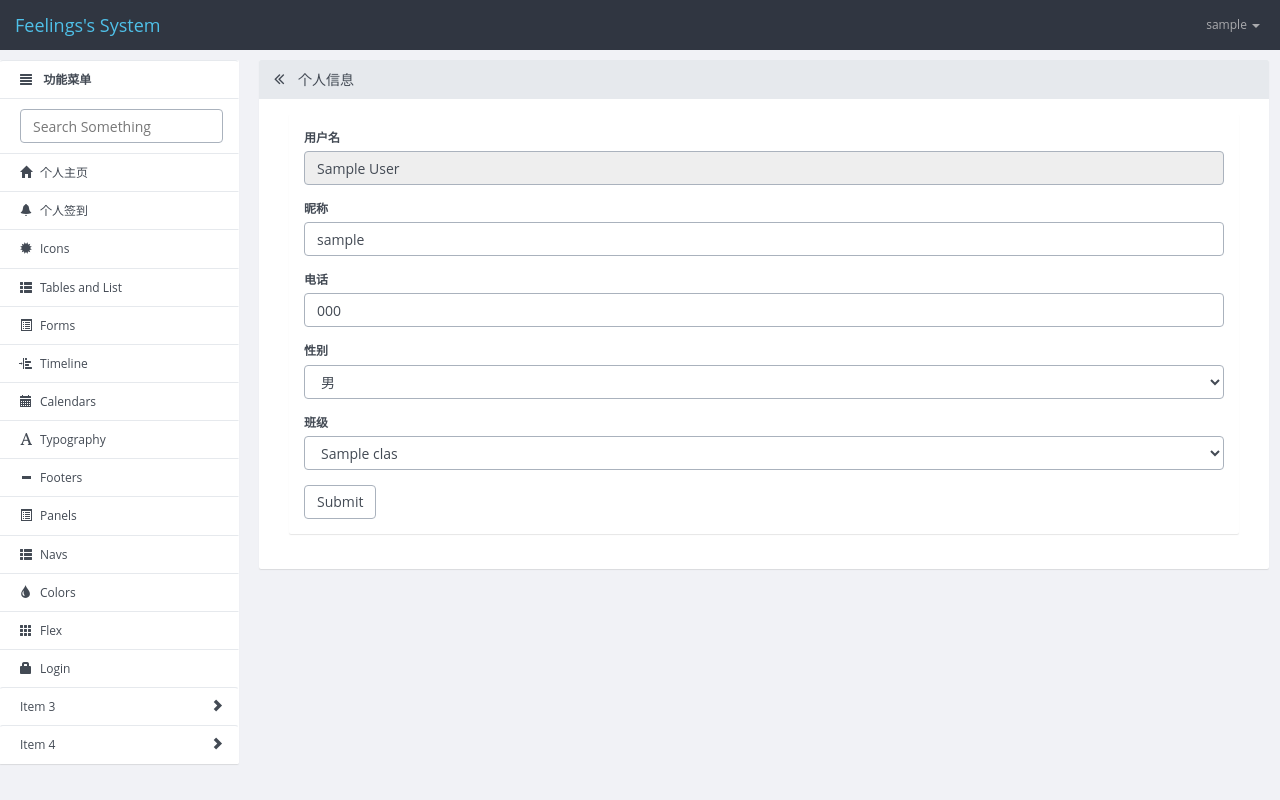
After one commit to FeelingsLw/flask_tree, a Flask app: page /personal/ in a window 1280 px wide; the page is wider, and only the part inside the window is pictured. The commit adds this page. Run offline with Flask 2, Linux system fonts and the light colour scheme; the visitor is signed in with stand-in values (Sample User, id 1); tables that the repository leaves empty hold one stand-in row (values such as "Sample post").

Commit message:
add user

```diff
--- a/apps/__init__.py
+++ b/apps/__init__.py
@@ -7,6 +7,6 @@ app.config.from_object(config)
 
 
 
-from apps.stu import stu
+from apps.user import user
 
-app.register_blueprint(stu)
+app.register_blueprint(user)
--- a/apps/stu/__init__.py
+++ /dev/null
@@ -1,5 +0,0 @@
-from flask import Blueprint
-
-stu = Blueprint('stu', __name__)
-
-from apps.stu import views
--- a/apps/templates/base.html
+++ b/apps/templates/base.html
@@ -2,7 +2,7 @@
 <html>
   <head>
     <meta charset="utf-8">
-    <title>Bootflat-Admin Template</title>
+    <title>{% block title %}{% endblock %}</title>
     <meta name="viewport" content="initial-scale=1, maximum-scale=1, user-scalable=no">
 
     <!-- site css -->
@@ -10,24 +10,14 @@
 
     <!-- HTML5 shim, for IE6-8 support of HTML5 elements. All other JS at the end of file. -->
     <!--[if lt IE 9]>
-      <script src="js/html5shiv.js"></script>
-      <script src="js/respond.min.js"></script>
+      <script src="{{ url_for('static',filename='js/html5shiv.js') }}"></script>
+      <script src="{{ url_for('static',filename='js/respond.min.js') }}"></script>
     <![endif]-->
     <script type="text/javascript" src="{{ url_for('static',filename='dist/js/site.min.js')}}"></script>
-    <style>
-      body {
-        padding-top: 40px;
-        padding-bottom: 40px;
-        background-color: #303641;
-        color: #C1C3C6
-      }
-    </style>
   </head>
+
   <body>
     {% block container %}
     {% endblock %}
-    <div class="clearfix"></div>
-    <br><br>
-    <!--footer-->
   </body>
 </html>
--- /dev/null
+++ b/apps/templates/home.html
@@ -0,0 +1,3 @@
+{% extends 'index_base.html' %}
+
+{% block title %} 主页 {% endblock %}
--- /dev/null
+++ b/apps/templates/index_base.html
@@ -0,0 +1,121 @@
+{% extends 'base.html' %}
+{% block container %}
+    <!--nav-->
+    <nav role="navigation" class="navbar navbar-custom">
+        <div class="container-fluid">
+            <!-- Brand and toggle get grouped for better mobile display -->
+            <div class="navbar-header">
+
+                <a href="#" class="navbar-brand">Feelings's System</a>
+            </div>
+
+            <!-- Collect the nav links, forms, and other content for toggling -->
+            <div id="bs-content-row-navbar-collapse-5" class="collapse navbar-collapse">
+                <ul class="nav navbar-nav navbar-right">
+                    <li class="dropdown">
+                        <a data-toggle="dropdown" class="dropdown-toggle" href="#">
+                            {% if session.nick %}
+                                {{session.nick}}
+                            {% endif %}
+                            <b class="caret"></b>
+                        </a>
+                        <ul role="menu" class="dropdown-menu">
+                            <li class="dropdown-header">Setting</li>
+                            <li><a href="#">Action</a></li>
+                            <li class="divider"></li>
+                            <li class="active"><a href="#">Separated link</a></li>
+                            <li class="divider"></li>
+                            <li class="disabled"><a href="{{ url_for('user.logout') }}">Signout</a></li>
+                        </ul>
+                    </li>
+                </ul>
+
+            </div><!-- /.navbar-collapse -->
+        </div><!-- /.container-fluid -->
+    </nav>
+    <!--header-->
+    <div class="container-fluid">
+        <!--documents-->
+        <div class="row row-offcanvas row-offcanvas-left">
+            <div class="col-xs-6 col-sm-3 sidebar-offcanvas" role="navigation">
+                <ul class="list-group panel">
+                        <li class="list-group-item"><i class="glyphicon glyphicon-align-justify"></i> <b>功能菜单</b></li>
+                    <li class="list-group-item"><input type="text" class="form-control search-query"
+                                                       placeholder="Search Something"></li>
+                    <li class="list-group-item"><a href="{{ url_for('user.personal') }}"><i class="glyphicon glyphicon-home"></i>个人主页
+                    </a></li>
+                       <li class="list-group-item"><a href="alerts.html"><i class="glyphicon glyphicon-bell"></i>个人签到</a>
+                    <li class="list-group-item"><a href="icons.html"><i class="glyphicon glyphicon-certificate"></i>Icons
+                    </a></li>
+                    <li class="list-group-item"><a href="list.html"><i class="glyphicon glyphicon-th-list"></i>Tables
+                        and List </a></li>
+                    <li class="list-group-item"><a href="forms.html"><i
+                            class="glyphicon glyphicon-list-alt"></i>Forms</a></li>
+
+                    </li>
+                    <li class="list-group-item"><a href="timeline.html"><i class="glyphicon glyphicon-indent-left"></i>Timeline</a>
+                    </li>
+                    <li class="list-group-item"><a href="calendars.html"><i class="glyphicon glyphicon-calendar"></i>Calendars</a>
+                    </li>
+                    <li class="list-group-item"><a href="typography.html"><i class="glyphicon glyphicon-font"></i>Typography</a>
+                    </li>
+                    <li class="list-group-item"><a href="footers.html"><i class="glyphicon glyphicon-minus"></i>Footers</a>
+                    </li>
+                    <li class="list-group-item"><a href="panels.html"><i class="glyphicon glyphicon-list-alt"></i>Panels</a>
+                    </li>
+                    <li class="list-group-item"><a href="navs.html"><i class="glyphicon glyphicon-th-list"></i>Navs</a>
+                    </li>
+                    <li class="list-group-item"><a href="colors.html"><i class="glyphicon glyphicon-tint"></i>Colors</a>
+                    </li>
+                    <li class="list-group-item"><a href="flex.html"><i class="glyphicon glyphicon-th"></i>Flex</a></li>
+                    <li class="list-group-item"><a href="login.html"><i class="glyphicon glyphicon-lock"></i>Login</a>
+                    </li>
+                    <li>
+                        <a href="#demo3" class="list-group-item " data-toggle="collapse">Item 3 <span
+                                class="glyphicon glyphicon-chevron-right"></span></a>
+                        <div class="collapse" id="demo3">
+                            <a href="#SubMenu1" class="list-group-item" data-toggle="collapse">Subitem 1 <span
+                                    class="glyphicon glyphicon-chevron-right"></span></a>
+                            <div class="collapse list-group-submenu" id="SubMenu1">
+                                <a href="#" class="list-group-item">Subitem 1 a</a>
+                                <a href="#" class="list-group-item">Subitem 2 b</a>
+                                <a href="#SubSubMenu1" class="list-group-item" data-toggle="collapse">Subitem 3 c <span
+                                        class="glyphicon glyphicon-chevron-right"></span></a>
+                                <div class="collapse list-group-submenu list-group-submenu-1" id="SubSubMenu1">
+                                    <a href="#" class="list-group-item">Sub sub item 1</a>
+                                    <a href="#" class="list-group-item">Sub sub item 2</a>
+                                </div>
+                                <a href="#" class="list-group-item">Subitem 4 d</a>
+                            </div>
+                            <a href="javascript:;" class="list-group-item">Subitem 2</a>
+                            <a href="javascript:;" class="list-group-item">Subitem 3</a>
+                        </div>
+                    </li>
+                    <li>
+                        <a href="#demo4" class="list-group-item " data-toggle="collapse">Item 4 <span
+                                class="glyphicon glyphicon-chevron-right"></span></a>
+                    <li class="collapse" id="demo4">
+                        <a href="" class="list-group-item">Subitem 1</a>
+                        <a href="" class="list-group-item">Subitem 2</a>
+                        <a href="" class="list-group-item">Subitem 3</a>
+                    </li>
+                    </li>
+                </ul>
+            </div>
+            <div class="col-xs-12 col-sm-9 content">
+                <div class="panel panel-default">
+                    <div class="panel-heading">
+                        <h3 class="panel-title"><a href="javascript:void(0);" class="toggle-sidebar"><span
+                                class="fa fa-angle-double-left" data-toggle="offcanvas"
+                                title="Maximize Panel"></span></a>{% block panel_title %}{% endblock %}</h3>
+                    </div>
+                    <div class="panel-body">
+                        {% block info %}{% endblock %}
+                    </div><!-- panel body -->
+                </div>
+            </div><!-- content -->
+        </div>
+    </div>
+    <!--footer-->
+
+{% endblock %}
--- /dev/null
+++ b/apps/templates/user/personal.html
@@ -0,0 +1,58 @@
+{% extends 'index_base.html' %}
+{% block title %}
+    个人主页
+{% endblock %}
+{% block panel_title %}
+    个人信息
+{% endblock %}
+{% block info %}
+
+    <div class="content-row">
+
+        <div class="panel panel-default">
+
+            <div class="panel-body">
+                <form role="form" action="{{ url_for('user.personal') }}" method="post">
+                    <div class="form-group">
+                        <label for="exampleInputEmail1">用户名</label>
+                        <input name="uname" type="email" class="form-control" id="exampleInputEmail1" placeholder="Enter email"
+                               value="{{ user.uname }}" readonly>
+                    </div>
+                    <div class="form-group">
+                        <label for="exampleInputPassword1">昵称</label>
+                        <input name="nick_name" type="text" class="form-control" id="exampleInputPassword1" value="{{ user.nick_name }}">
+                    </div>
+                    <div class="form-group">
+                        <label for="exampleInputFile">电话</label>
+                        <input name="phone" class="form-control" type="text" value="{{ user.phone }}">
+                    </div>
+
+                    <div class="form-group">
+                        <label for="exampleInputFile">性别</label>
+                        <select class="form-control input-md" name="sex">
+
+                            <option value="0" {% if session.sex == '0' %} selected {% endif %}>男</option>
+                            <option value="1" {% if session.sex == '1' %} selected {% endif %}>女</option>
+                        </select>
+                    </div>
+                    <div class="form-group">
+                        <label for="exampleInputFile">班级</label>
+                        <select class="form-control input-md" name="cid">
+                            {% for c in clazz %}
+                                {% if session.cid == c.id %}
+                                    <option value="{{ c.id }}" selected>{{ c.name }}</option>
+                                {% endif %}
+                                {% if session.cid != c.id %}
+                                    <option value="{{ c.id }}">{{ c.name }}</option>
+                                {% endif %}
+                            {% endfor %}
+                        </select>
+                    </div>
+
+                    <button type="submit" class="btn btn-default">Submit</button>
+                </form>
+            </div>
+        </div>
+
+    </div>
+{% endblock %}
--- /dev/null
+++ b/apps/user/__init__.py
@@ -0,0 +1,5 @@
+from flask import Blueprint
+
+user = Blueprint('user', __name__)
+
+from apps.user import views
--- /dev/null
+++ b/apps/user/views.py
@@ -0,0 +1,90 @@
+from apps.user import user
+from flask import render_template, request, redirect, url_for, session
+from apps.model import User, db, Clazz
+from flask.views import MethodView
+
+
+@user.route('/index/')
+def index():
+    return render_template('home.html')
+
+
+@user.route('/login/', methods=['GET', 'POST'])
+def login():
+    if 'GET' == request.method:
+        return render_template('login.html')
+    else:
+        uname = request.form['uname']
+        passwd = request.form['passwd']
+
+        user = User.query.filter_by(uname=uname).first()
+        if user:
+            if user.check_password(passwd):
+
+                session['uid'] = user.id
+                session['uname'] = user.uname
+                session['nick'] = user.nick_name
+                session['sex'] = user.sex
+                session['cid'] = user.cid
+                return redirect(url_for('user.index'))
+            else:
+                return render_template('login.html', msg='密码错误')
+        else:
+            return render_template('login.html', msg='用户名不存在')
+
+
+@user.route('/logout')
+def logout():
+    session.clear()
+    return redirect(url_for('user.login'))
+
+
+class RegisterView(MethodView):
+    def get(self):
+        clazz = Clazz.query.all()
+        return render_template('register.html', clazz=clazz)
+
+    def post(self):
+        uname = request.form['uname']
+        passwd = request.form['passwd']
+        real_passwd = request.form['real_passwd']
+        nick_name = request.form['nick_name']
+        sex = request.form['sex']
+        phone = request.form['phone']
+        cid = request.form['cid']
+        user = User.query.filter_by(uname=uname).first()
+        if user:
+            return render_template('register.html', msg='用户名已存在')
+        else:
+            user = User(uname, passwd, nick_name, sex, phone, cid)
+            db.session.add(user)
+            db.session.commit()
+            return redirect(url_for('user.login'))
+
+
+class PersonalView(MethodView):
+    def get(self):
+        clazz = Clazz.query.all()
+        user = User.query.filter_by(id=session['uid']).first()
+        return render_template('user/personal.html', user=user, clazz=clazz)
+
+    def post(self):
+        uname = request.form['uname']
+        nick_name = request.form['nick_name']
+        sex = request.form['sex']
+        phone = request.form['phone']
+        cid = request.form['cid']
+        user = User.query.filter_by(id=session['uid']).first()
+        if user:
+            user.uname = uname
+            user.nick_name = nick_name
+            user.sex = sex
+            user.phone = phone
+            user.cid = cid
+            db.session.commit()
+        return  redirect(url_for('user.personal'))
+
+
+# 通过add_url_rule添加类视图和url的映射，并且在as_view方法中指定该url的名称，方便url_for函数调用
+user.add_url_rule('/register/', view_func=RegisterView.as_view('register'))
+user.add_url_rule('/personal/', view_func=PersonalView.as_view('personal'))
```
Also changed, not shown: apps/model.py (+10 -2 lines), apps/stu/views.py (deleted, +0 -54 lines), apps/templates/index.html (deleted, +0 -10 lines), apps/templates/login.html (+12 -1 lines), apps/templates/register.html (+28 -6 lines).
